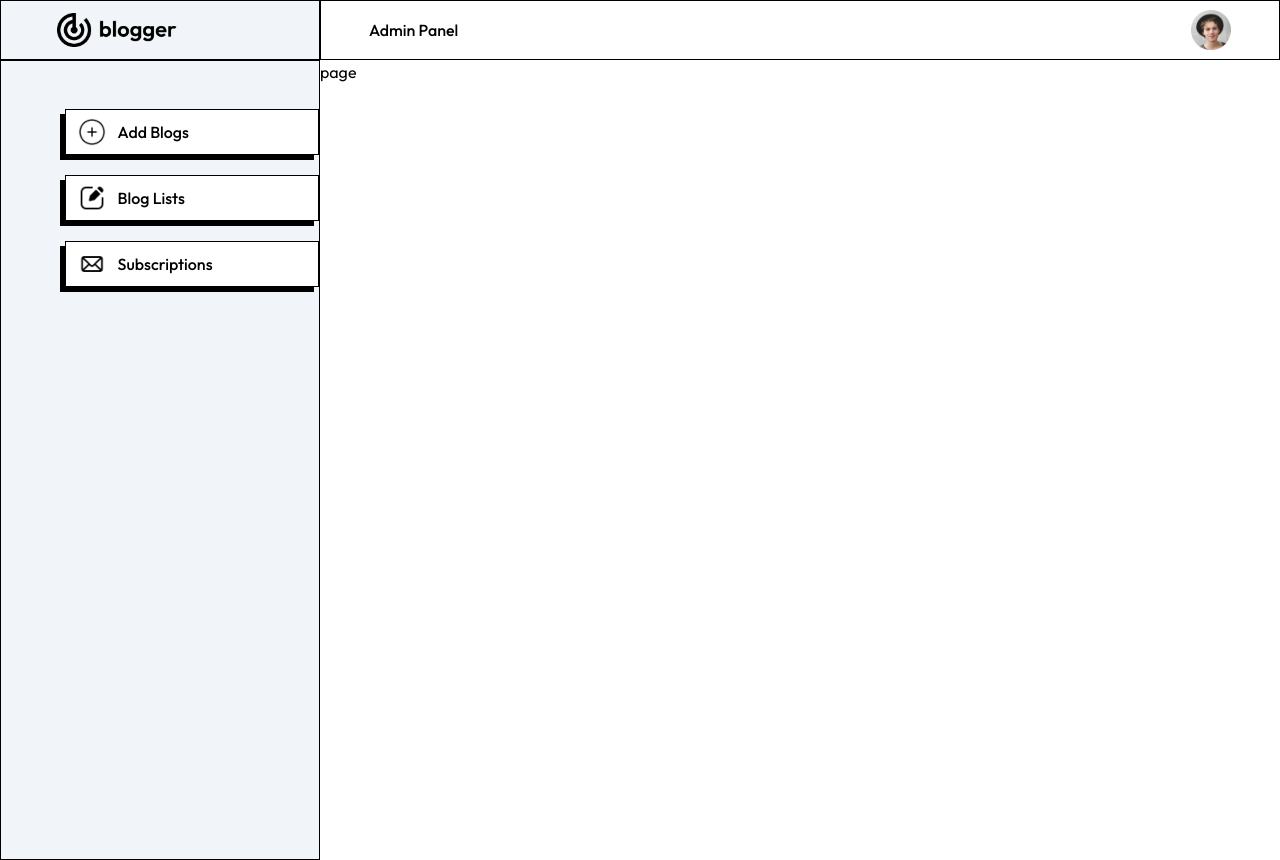
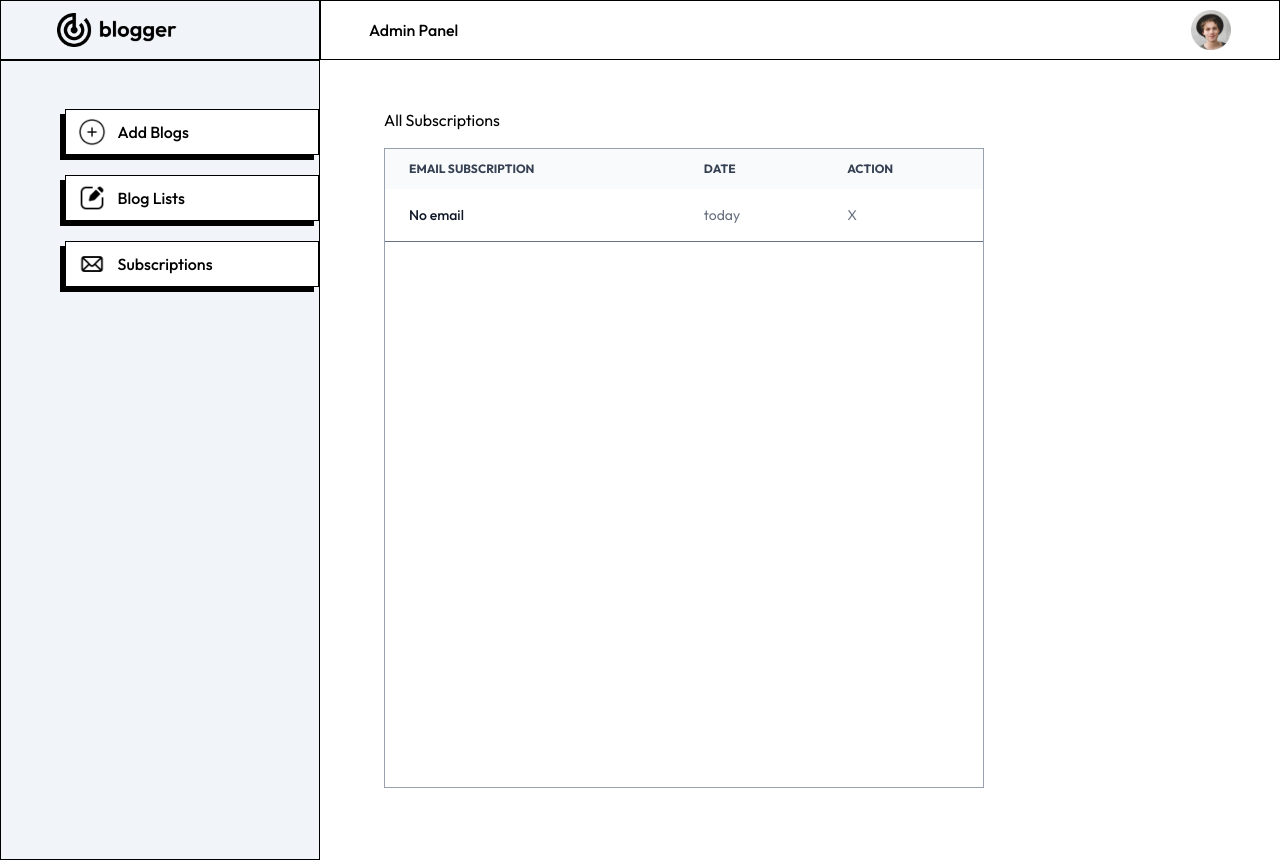
Before and after one commit to ayushasunuwar/My-Blog, a Next.js app: page /admin/subscriptions in a window 1280 px wide. Built offline with nearby package versions, Linux system fonts and the light colour scheme.

Commit message:
Created subscription page for Admin

```diff
--- a/app/admin/subscriptions/page.tsx
+++ b/app/admin/subscriptions/page.tsx
@@ -1,8 +1,27 @@
 'use client'
+
+import SubsTableItem from "@/components/adminComponents/SubsTableItem"
 
 const page = () => {
   return (
-    <div>page</div>
+    <div className="flex-1 pt-5 px-5 sm:pt-12 pl-16">
+      <h1>All Subscriptions</h1>
+      <div className="relative max-w-[600px] h-[80vh] overflow-x-auto mt-4 border border-gray-400 scrollbar-hide">
+        <table className="w-full text-sm text-gray-500">
+          <thead className="text-xs text-left text-gray-700 uppercase bg-gray-50">
+            <tr>
+              <th scope="col" className="px-6 py-3">Email Subscription</th>
+              <th scope="col" className=" hidden sm:block px-6 py-3">Date</th>
+              <th scope="col" className="px-6 py-3">Action</th>
+            </tr>
+          </thead>
+
+          <tbody>
+            <SubsTableItem/>
+          </tbody>
+        </table>
+      </div>
+    </div>
   )
 }
 
--- /dev/null
+++ b/components/adminComponents/SubsTableItem.tsx
@@ -0,0 +1,15 @@
+import React from 'react'
+
+const SubsTableItem = ({email}) => {
+  return (
+    <tr className='bg-white border-b text-left'>
+        <th scope='row' className='px-6 py-4 font-medium text-gray-900 whitespace-nowrap'>
+            {email?email:"No email"}
+        </th>
+        <td className='px-6 py-4 hidden sm:block'>{"today"}</td>
+        <td className='px-6 py-4 cursor-pointer'>X</td>
+    </tr>
+  )
+}
+
+export default SubsTableItem
```
